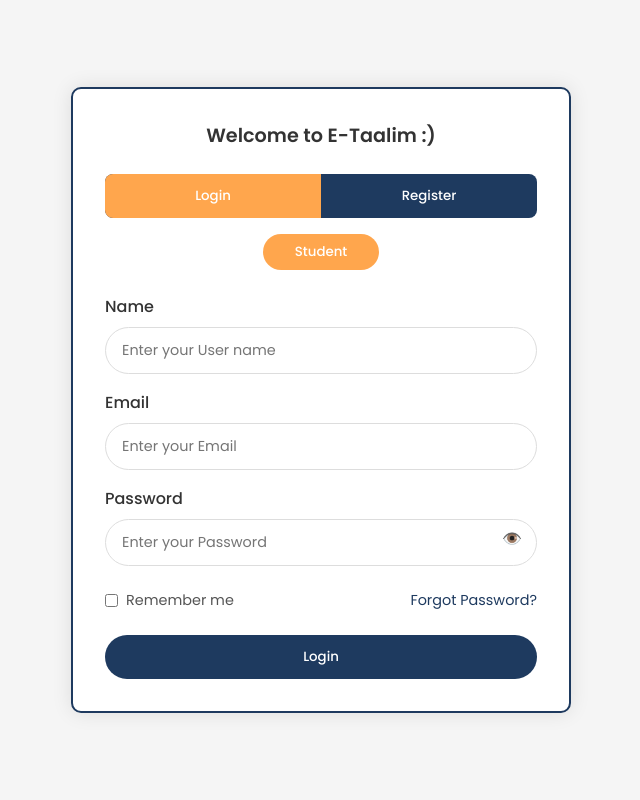
After one commit to manarghr/e-learning-plat, a PHP site: page /signup.html in a window 1280 px wide. The commit adds this page. Shown: the whole page, without its empty margins (319-959 px from the left). Run offline with PHP 8.4, Linux system fonts and the light colour scheme.

Commit message:
fixed forms again

```diff
--- a/index.html
+++ b/index.html
@@ -26,7 +26,7 @@
                 </ul>
             </nav>
             <div class="sign-in">
-                <a href="form.student.html" class="btn btn-primary">Sign In</a>
+                <a href="signup.html" class="btn btn-primary">Sign In</a>
             </div>
         </div>
     </header>
--- a/form.student.css
+++ b/signup.css
@@ -158,6 +158,12 @@
     background-color: #152c48;
   }
 
+  /* Form transitions */
+  #login-form,
+  #register-form {
+    transition: opacity 0.3s ease;
+  }
+
   @media (max-width: 576px) {
     .container {
       padding: 1.5rem;
--- /dev/null
+++ b/signup.html
@@ -0,0 +1,146 @@
+<!DOCTYPE html>
+<html lang="en">
+<head>
+    <meta charset="UTF-8">
+    <meta name="viewport" content="width=device-width, initial-scale=1.0">
+    <title>E-Taalim - Login & Registration</title>
+    <link rel="stylesheet" href="signup.css">
+    <link rel="stylesheet" href="https://fonts.googleapis.com/css2?family=Poppins:wght@400;500;600;700&display=swap">
+</head>
+<body>
+    <section class="auth-form">
+        <div class="container">
+            <h2>Welcome to E-Taalim :) </h2>
+            <div class="auth-tabs">
+                <button class="tab active" id="login-tab">Login</button>
+                <button class="tab" id="register-tab">Register</button>
+            </div>
+            <div class="user-type" id="user-type-container">
+                <button class="user-type-btn active">Student</button>
+            </div>
+
+            <!-- Login Form -->
+            <form id="login-form">
+                <div class="form-group">
+                    <label for="login-name">Name</label>
+                    <input type="text" id="login-name" placeholder="Enter your User name">
+                </div>
+                <div class="form-group">
+                    <label for="login-email">Email</label>
+                    <input type="email" id="login-email" placeholder="Enter your Email">
+                </div>
+                <div class="form-group password-group">
+                    <label for="login-password">Password</label>
+                    <input type="password" id="login-password" placeholder="Enter your Password">
+                    <span class="toggle-password">👁️</span>
+                </div>
+                <div class="form-options">
+                    <label class="remember-me">
+                        <input type="checkbox"> Remember me
+                    </label>
+                    <a href="#" class="forgot-password">Forgot Password?</a>
+                </div>
+                <button type="submit" class="btn-primary">Login</button>
+            </form>
+
+            <!-- Registration Form -->
+            <form id="register-form" style="display: none;">
+                <div class="form-group">
+                    <label for="reg-name">Name</label>
+                    <input type="text" id="reg-name" placeholder="Enter your User name">
+                </div>
+                <div class="form-group">
+                    <label for="reg-email">Email</label>
+                    <input type="email" id="reg-email" placeholder="Enter your Email">
+                </div>
+                <div class="form-group">
+                    <label for="reg-phone">Phone</label>
+                    <input type="tel" id="reg-phone" placeholder="Enter your Phone">
+                </div>
+                <div class="form-group">
+                    <label for="reg-major">Major</label>
+                    <input type="text" id="reg-major" placeholder="Enter your Major">
+                </div>
+                <div class="form-group">
+                    <label for="reg-level">Level</label>
+                    <input type="text" id="reg-level" placeholder="Enter your Level">
+                </div>
+                <div class="form-group password-group">
+                    <label for="reg-password">Password</label>
+                    <input type="password" id="reg-password" placeholder="Enter your Password">
+                    <span class="toggle-password">👁️</span>
+                </div>
+                <div class="form-options">
+                    <label class="remember-me">
+                        <input type="checkbox"> Remember me
+                    </label>
+                    <a href="#" class="forgot-password">Forgot Password?</a>
+                </div>
+                <button type="submit" class="btn-primary">Register</button>
+            </form>
+        </div>
+    </section>
+
+    <script>
+        // Toggle password visibility for both forms
+        document.querySelectorAll('.toggle-password').forEach(function(toggle) {
+            toggle.addEventListener('click', function() {
+                const passwordInput = this.previousElementSibling;
+                if (passwordInput.type === 'password') {
+                    passwordInput.type = 'text';
+                    this.textContent = '👁️‍🗨️';
+                } else {
+                    passwordInput.type = 'password';
+                    this.textContent = '👁️';
+                }
+            });
+        });
+
+        // Tab switching and form toggling
+        const loginTab = document.getElementById('login-tab');
+        const registerTab = document.getElementById('register-tab');
+        const loginForm = document.getElementById('login-form');
+        const registerForm = document.getElementById('register-form');
+        const userTypeContainer = document.getElementById('user-type-container');
+
+        loginTab.addEventListener('click', function() {
+            // Switch to login mode
+            loginTab.classList.add('active');
+            registerTab.classList.remove('active');
+
+            // Show login form, hide registration form
+            loginForm.style.display = 'block';
+            registerForm.style.display = 'none';
+
+            // Hide user type selector for login
+            userTypeContainer.style.display = 'none';
+        });
+
+        registerTab.addEventListener('click', function() {
+            // Switch to register mode
+            registerTab.classList.add('active');
+            loginTab.classList.remove('active');
+
+            // Show registration form, hide login form
+            registerForm.style.display = 'block';
+            loginForm.style.display = 'none';
+
+            // Show user type selector for registration
+            userTypeContainer.style.display = 'flex';
+        });
+
+        // Form submission
+        document.getElementById('login-form').addEventListener('submit', function(e) {
+            e.preventDefault();
+            console.log('Login form submitted');
+            // Add your login logic here
+        });
+
+        document.getElementById('register-form').addEventListener('submit', function(e) {
+            e.preventDefault();
+            console.log('Registration form submitted');
+            // Add your registration logic here
+        });
+    </script>
+</body>
+</html>
```
Also changed, not shown: form.student.html (deleted, +0 -81 lines).
